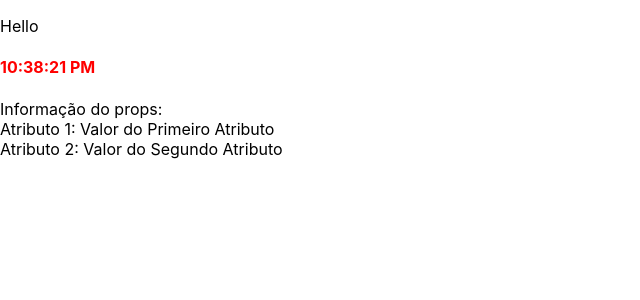
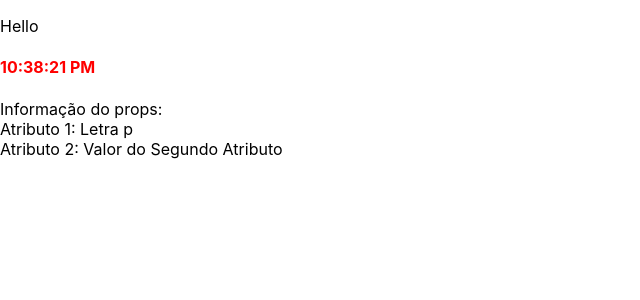
Before and after one commit to AntonioJrSK8/ReactRev2, a React (Create React App) app: page / in a window 1280 px wide. Shown: the top 300 px of the page, without its empty margins (0-640 px from the left). Built offline with nearby package versions, Linux system fonts and the light colour scheme.

Commit message:
outra forma de usar props com atribuição ternaria

```diff
--- a/src/index.js
+++ b/src/index.js
@@ -12,7 +12,7 @@ ReactDOM.render(
   <React.StrictMode>
     <Hello />
     <Clock />
-    <Props attr='Valor do Primeiro Atributo' attr2='Valor do Segundo Atributo'/>
+    <Props attr='p' attr2='Valor do Segundo Atributo'/>
   </React.StrictMode>,
 
   document.getElementById('root')
--- a/src/props/Props.js
+++ b/src/props/Props.js
@@ -5,20 +5,27 @@ class compProps extends Component {
     constructor(props) {
         super(props);
 
-        this.props = {
-            attr : 'Value',
-            attr2: 'Value 2'
-        };
+        //const { attr, attr2 } = this.props;
+
+        //this.props = {
+        //    attr : 'Value',
+        //    attr2: 'Value 2'
+        //};
 
         this.state = {  }
     }
 
     render() {
-        return <p>
-            Informação do props: <br />
-            Atributo 1: {this.props.attr} <br />
-            Atributo 2: {this.props.attr2}
-          </p>;
+
+        const { attr, attr2 } = this.props;
+
+        return <div>
+                <p>
+                    Informação do props: <br />
+                    Atributo 1: {attr==='p' ? 'Letra p' : attr } <br />
+                    Atributo 2: {this.props.attr2}
+                </p>
+          </div>;
     }
 }
 
```
